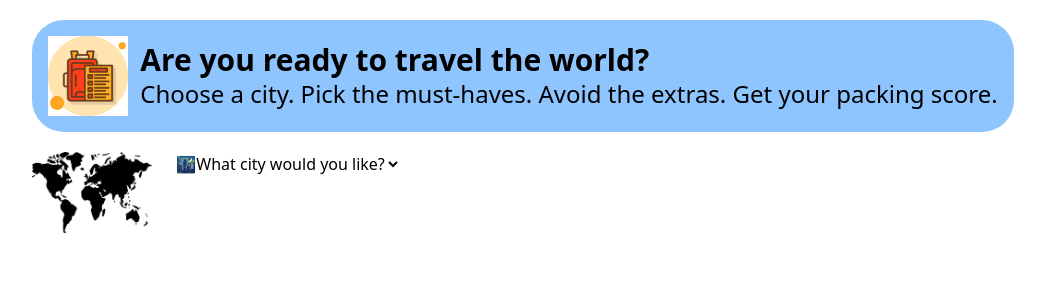
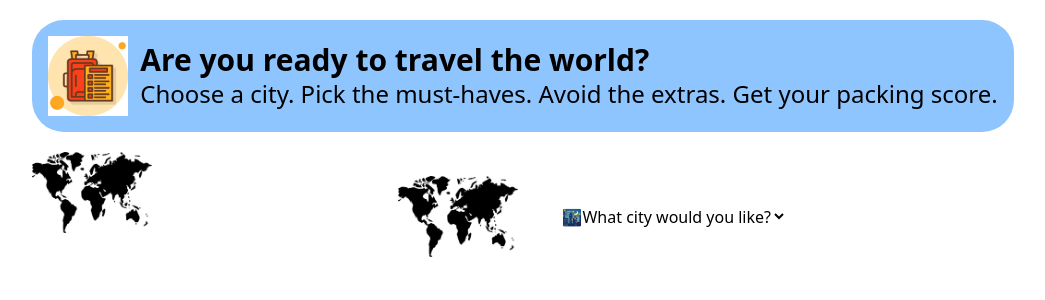
Before and after one commit to janetli82-ui/Automated-Testing, a Next.js app: page / in a window 1280 px wide. Shown: the top 300 px of the page, without its empty margins (117-1162 px from the left). Built offline with nearby package versions, Linux system fonts and the light colour scheme.

Commit message:
fix style

```diff
--- a/src/components/Selector/index.tsx
+++ b/src/components/Selector/index.tsx
@@ -7,8 +7,9 @@ type selectorType = {
 
 const Selector = ({city, updateCity}:selectorType) => {
   return(
-    <div>
-      <select value={city} onChange={ (e) => updateCity(e.target.value) }>
+    <div className="m-auto flex gap-10 p-6">
+      <img src="/world.jpg" alt="world" className="w-30 h-fit"/>
+      <select value={city} onChange={ (e) => updateCity(e.target.value) } data-testid="city">
         <option value="">🌃What city would you like?</option>
         {travelList.map((item, index) =>
           <option value={item.name} key={index}>{item.icon + item.name}</option>
```
